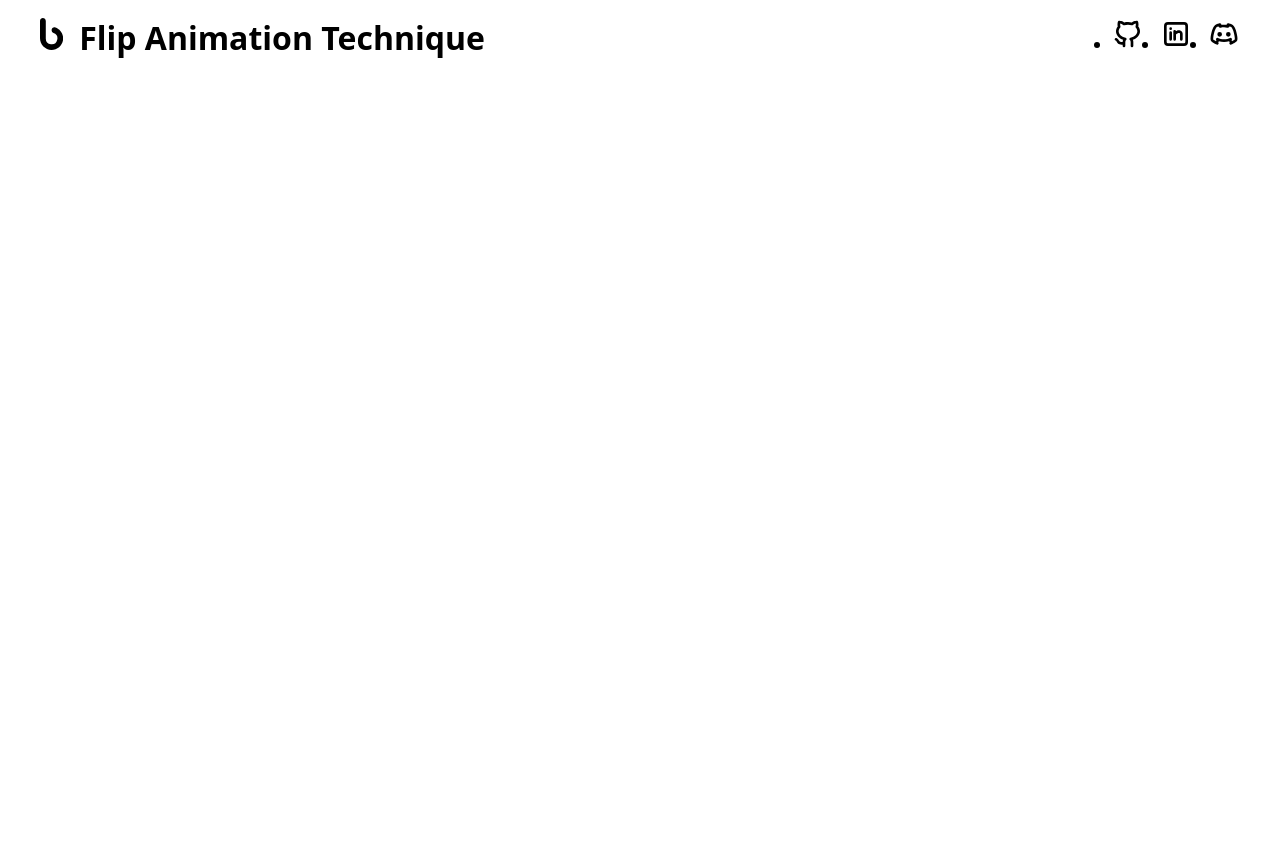
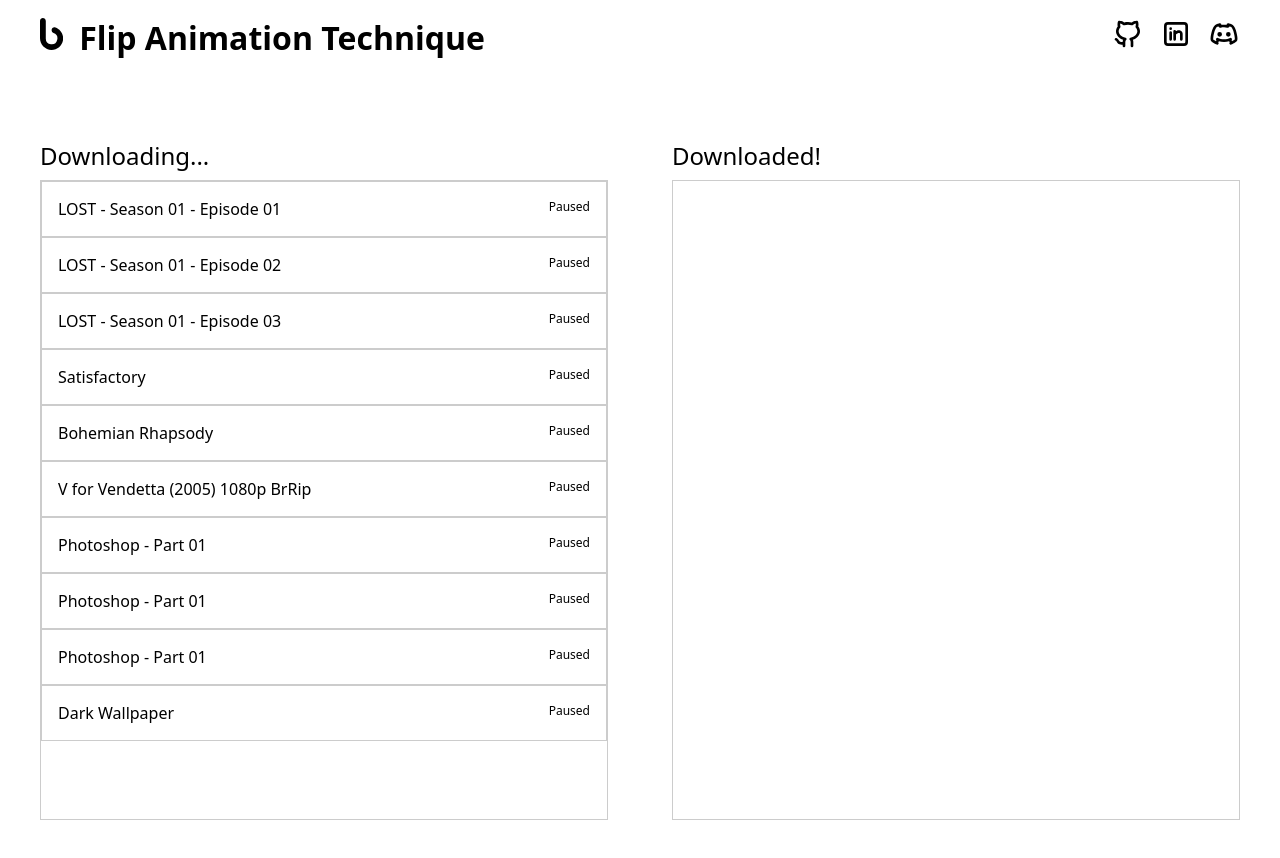
Before and after one commit to BijanProgrammerWebsites/demo-flip, a website built with Vite: page index.html in a window 1280 px wide. Before the commit the page ends 800 px from the top, so only its background shows below. Built offline with nearby package versions, Linux system fonts and the light colour scheme.

Commit message:
[ADD] list styles

```diff
--- a/index.html
+++ b/index.html
@@ -8,7 +8,7 @@
 
         <link rel="stylesheet" href="src/styles/global.css" />
         <link rel="stylesheet" href="src/styles/header.css" />
-        <link rel="stylesheet" href="src/styles/app.css" />
+        <link rel="stylesheet" href="src/styles/main.css" />
     </head>
     <body>
         <header>
@@ -74,6 +74,56 @@
                 </li>
             </ul>
         </header>
-        <main></main>
+        <main>
+            <section id="downloading">
+                <h2 class="heading">Downloading...</h2>
+                <ul>
+                    <li data-eta="5500">
+                        <div class="title">LOST - Season 01 - Episode 01</div>
+                        <div class="progress">Paused</div>
+                    </li>
+                    <li data-eta="4200">
+                        <div class="title">LOST - Season 01 - Episode 02</div>
+                        <div class="progress">Paused</div>
+                    </li>
+                    <li data-eta="4900">
+                        <div class="title">LOST - Season 01 - Episode 03</div>
+                        <div class="progress">Paused</div>
+                    </li>
+                    <li data-eta="15000">
+                        <div class="title">Satisfactory</div>
+                        <div class="progress">Paused</div>
+                    </li>
+                    <li data-eta="700">
+                        <div class="title">Bohemian Rhapsody</div>
+                        <div class="progress">Paused</div>
+                    </li>
+                    <li data-eta="7400">
+                        <div class="title">V for Vendetta (2005) 1080p BrRip</div>
+                        <div class="progress">Paused</div>
+                    </li>
+                    <li data-eta="6500">
+                        <div class="title">Photoshop - Part 01</div>
+                        <div class="progress">Paused</div>
+                    </li>
+                    <li data-eta="6200">
+                        <div class="title">Photoshop - Part 01</div>
+                        <div class="progress">Paused</div>
+                    </li>
+                    <li data-eta="2900">
+                        <div class="title">Photoshop - Part 01</div>
+                        <div class="progress">Paused</div>
+                    </li>
+                    <li data-eta="300">
+                        <div class="title">Dark Wallpaper</div>
+                        <div class="progress">Paused</div>
+                    </li>
+                </ul>
+            </section>
+            <section id="downloaded">
+                <h2 class="heading">Downloaded!</h2>
+                <ul></ul>
+            </section>
+        </main>
     </body>
 </html>
--- a/src/styles/app.css
+++ /dev/null
@@ -1,2 +0,0 @@
-body {
-}
--- a/src/styles/header.css
+++ b/src/styles/header.css
@@ -22,6 +22,8 @@
         align-items: center;
         gap: 1rem;
 
+        list-style: none;
+
         > li {
             a {
                 color: inherit;
--- /dev/null
+++ b/src/styles/main.css
@@ -0,0 +1,47 @@
+main {
+    display: grid;
+    grid-template-columns: 1fr 1fr;
+    gap: 4rem;
+
+    margin-block: 4rem;
+
+    section {
+        display: grid;
+        gap: 0.5rem;
+
+        > .heading {
+            font-weight: 500;
+        }
+
+        > ul {
+            overflow: hidden scroll;
+
+            display: grid;
+            align-content: start;
+
+            block-size: 40rem;
+
+            border: 1px solid var(--color-gray-80);
+
+            list-style: none;
+
+            > li {
+                display: flex;
+
+                padding: 1rem;
+
+                border: inherit;
+
+                .title {
+                    flex: 1 1 0;
+
+                    font-weight: 500;
+                }
+
+                .progress {
+                    font-size: 0.75rem;
+                }
+            }
+        }
+    }
+}
```
